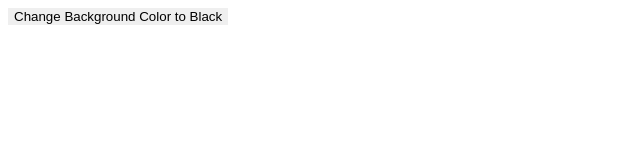
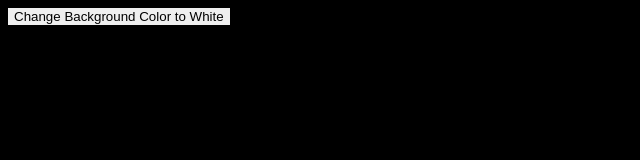
Before and after one commit to soumeswar/Simpleweb, a plain HTML site: page index.html in a window 1280 px wide. Both pictures are taken after a click on the button "Change Background Color to Black". Shown: the whole page, without its empty margins (0-640 px from the left). Drawn offline with Linux system fonts and the light colour scheme.

Commit message:
Update index.html

```diff
--- a/index.html
+++ b/index.html
@@ -19,22 +19,22 @@
     <title>Document</title>
 </head>
 <body id="body">
-    <button id="myBtn">Change Background Color to Black</button>
-</body>
+    <button id="myBtn" onclick="changeBackgroundColor()">Change Background Color to Black</button>
     <script>
         let body = document.getElementById("body");
         let btn = document.getElementById("myBtn");
-        btn.addEventListener("click", "changeBackgroundColor()");
-        int i = 0;
+        let i = 0;
+
         function changeBackgroundColor() {
-            i+=1;
-            if (i%2 != 1) {
-
+            i += 1;
+            if (i % 2 !== 0) {
                 body.style.backgroundColor = "black";
+                btn.textContent = "Change Background Color to White";
             } else {
                 body.style.backgroundColor = "white";
+                btn.textContent = "Change Background Color to Black";
             }
-         }
-
+        }
     </script>
+</body>
 </html>
```
